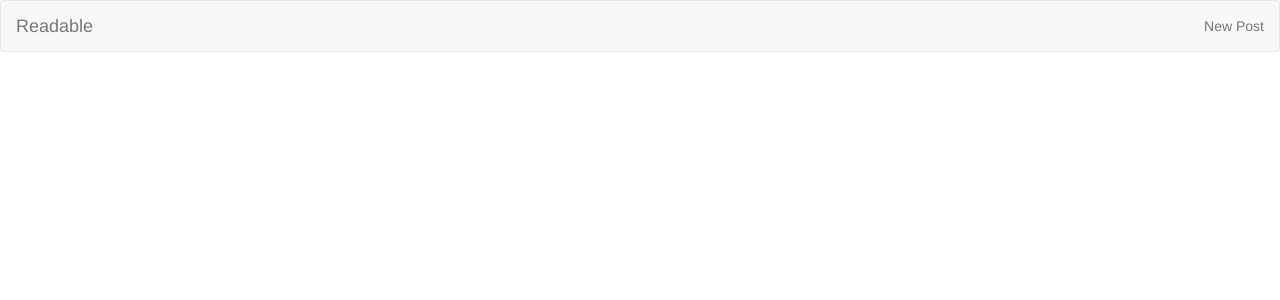
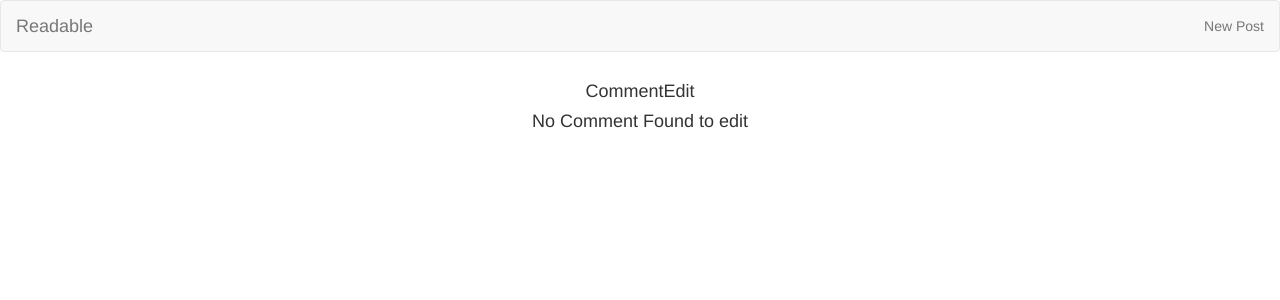
Before and after one commit to mjcampos/readable, a React (Create React App) app: page /comment/1 in a window 1280 px wide. Shown: the top 300 px of the page. Built offline with nearby package versions, Linux system fonts and the light colour scheme; no server answers.

Commit message:
Added CommentEdit component that will handle the edits to comments. Also removed all features in Comment component that allows edits to be done on page

```diff
--- a/src/components/App.js
+++ b/src/components/App.js
@@ -6,6 +6,7 @@ import Category from './Category';
 import Post from './Post';
 import PostCreate from './PostCreate';
 import PostEdit from './PostEdit';
+import CommentEdit from './CommentEdit';
 
 class App extends Component {
 	render() {
@@ -18,6 +19,7 @@ class App extends Component {
 				<Route exact path="/category/:category/:post_id" component={Post}/>
 				<Route exact path="/post/new" component={PostCreate}/>
 				<Route exact path="/post/edit/:post_id" component={PostEdit}/>
+				<Route exact path="/comment/:comment_id" component={CommentEdit}/>
 			</div>
 		);
 	}
--- a/src/components/Comment.js
+++ b/src/components/Comment.js
@@ -1,6 +1,7 @@
 import React, {Component} from 'react';
+import {Link} from 'react-router-dom';
 import {connect} from 'react-redux';
-import {commentVote, removeComment, editComment} from '../actions/comments';
+import {commentVote, removeComment} from '../actions/comments';
 
 class Comment extends Component {
 	constructor(props) {
@@ -23,27 +24,6 @@ class Comment extends Component {
 		this.props.removeComment(comment_id);
 	}
 
-	onEdit = (comment) => {
-		var {body} = this.state;
-		var {id} = comment;
-
-		// Validator for the input
-		if(body.trim().length) {
-			var input = {
-				body,
-				timestamp: Date.now()
-			}
-
-			this.props.editComment(id, input);
-		}
-	}
-
-	handleInputChange = (e) => {
-		this.setState({
-			[e.target.name]: e.target.value
-		});
-	}
-
 	render() {
 		var {comment} = this.props;
 
@@ -56,7 +36,7 @@ class Comment extends Component {
 					</div>
 
 					<div className="form-group col-sm-10">
-						<textarea className="form-control" type="text" name="body" value={this.state.body} onChange={this.handleInputChange}></textarea>
+						<p>{this.state.body}</p>
 					</div>
 
 				</div>
@@ -75,7 +55,7 @@ class Comment extends Component {
 					</div>
 
 					<div className="col-sm-3">
-						<button className="btn btn-success" onClick={() => this.onEdit(comment)}>Edit</button>
+						<Link to={`/comment/${comment.id}`} className="btn btn-success">Edit</Link>
 					</div>
 				</div>
 			</li>
@@ -89,4 +69,4 @@ function mapStateToProps(state) {
 	};
 }
 
-export default connect(mapStateToProps, {commentVote, removeComment, editComment})(Comment);
+export default connect(mapStateToProps, {commentVote, removeComment})(Comment);
--- /dev/null
+++ b/src/components/CommentEdit.js
@@ -0,0 +1,92 @@
+import React, {Component} from 'react';
+import {connect} from 'react-redux';
+import {editComment} from '../actions/comments';
+
+var _ = require('lodash');
+
+class CommentEdit extends Component {
+	constructor(props) {
+		super(props);
+
+		this.state = {
+			body: (typeof props.comment !== 'undefined') ? props.comment.body : ""
+		}
+	}
+
+	componentWillReceiveProps(nextProps) {
+		this.setState({
+			body: nextProps.comment.body
+		});
+	}
+
+	handleInputChange = (e) => {
+		this.setState({
+			[e.target.name]: e.target.value
+		});
+	}
+
+	handleSubmit = (e) => {
+		e.preventDefault();
+
+		var {comment_id} = this.props.match.params;
+		var {body} = this.state;
+
+		if(body.trim().length) {
+			var input = {
+				body,
+				timestamp: Date.now()
+			}
+
+			this.props.editComment(comment_id, input);
+
+			window.location.replace(window.location.origin + "/category/" + this.props.post.category + "/" + this.props.post.id);
+		}
+	}
+
+	render() {
+		var {comment} = this.props;
+
+		var noCommentFound = () => {
+			return (
+				<div>
+					<h4 className="text-center">No Comment Found to edit</h4>
+				</div>
+			);
+		}
+
+		return (
+			<div className="container">
+				<h4 className="text-center">CommentEdit</h4>
+
+				{!_.isEmpty(comment) ?
+						<div>
+							<form onSubmit={this.handleSubmit}>
+								<div className="form-group">
+									<label>Body</label>
+									<textarea className="form-control" type="text" name="body" value={this.state.body} onChange={this.handleInputChange}></textarea>
+								</div>
+
+								<div className="text-center">
+									<button className="btn btn-primary">Submit</button>
+								</div>
+							</form>
+						</div>
+					:
+						noCommentFound()
+				}
+			</div>
+		);
+	}
+}
+
+function mapStateToProps(state, props) {
+	var {comment_id} = props.match.params;
+	var comment = state.comments.filter(comment => comment.id === comment_id)[0];
+
+	return {
+		post: state.posts.filter(post => post.id === comment.parentId)[0],
+		comment
+	};
+}
+
+export default connect(mapStateToProps, {editComment})(CommentEdit);
--- a/src/index.js
+++ b/src/index.js
@@ -12,9 +12,9 @@ import './styles/styles.css';
 
 var store = createStore(rootReducer, applyMiddleware(thunk));
 
-// store.subscribe(() => {
-// 	console.log('Store', store.getState());
-// });
+store.subscribe(() => {
+	console.log('Store', store.getState());
+});
 
 // Import categories
 store.dispatch(importCategories());
--- a/src/reducers/comments.js
+++ b/src/reducers/comments.js
@@ -3,7 +3,7 @@ import * as types from '../actions/types';
 function commentsReducer(state = [], action) {
 	switch(action.type) {
 		case types.GET_COMMENTS:
-			return state.concat(action.comments);
+			return state.concat(action.comments).sort((commentA, commentB) => commentB.voteScore - commentA.voteScore);
 		case types.EDIT_COMMENT_VOTE:
 			return state.map(comment => {
 				if(comment.id === action.comment.id) comment.voteScore = action.comment.voteScore
```
